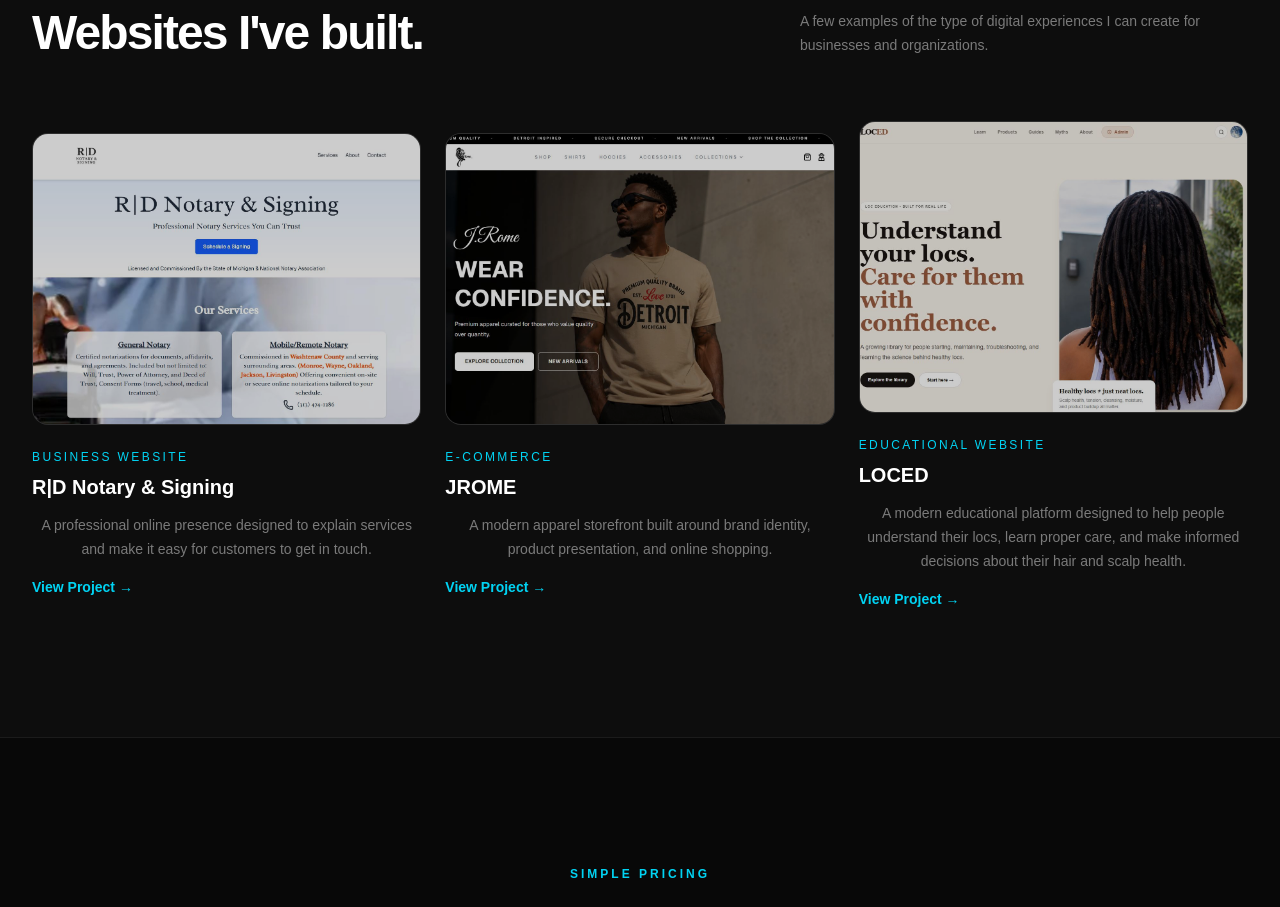
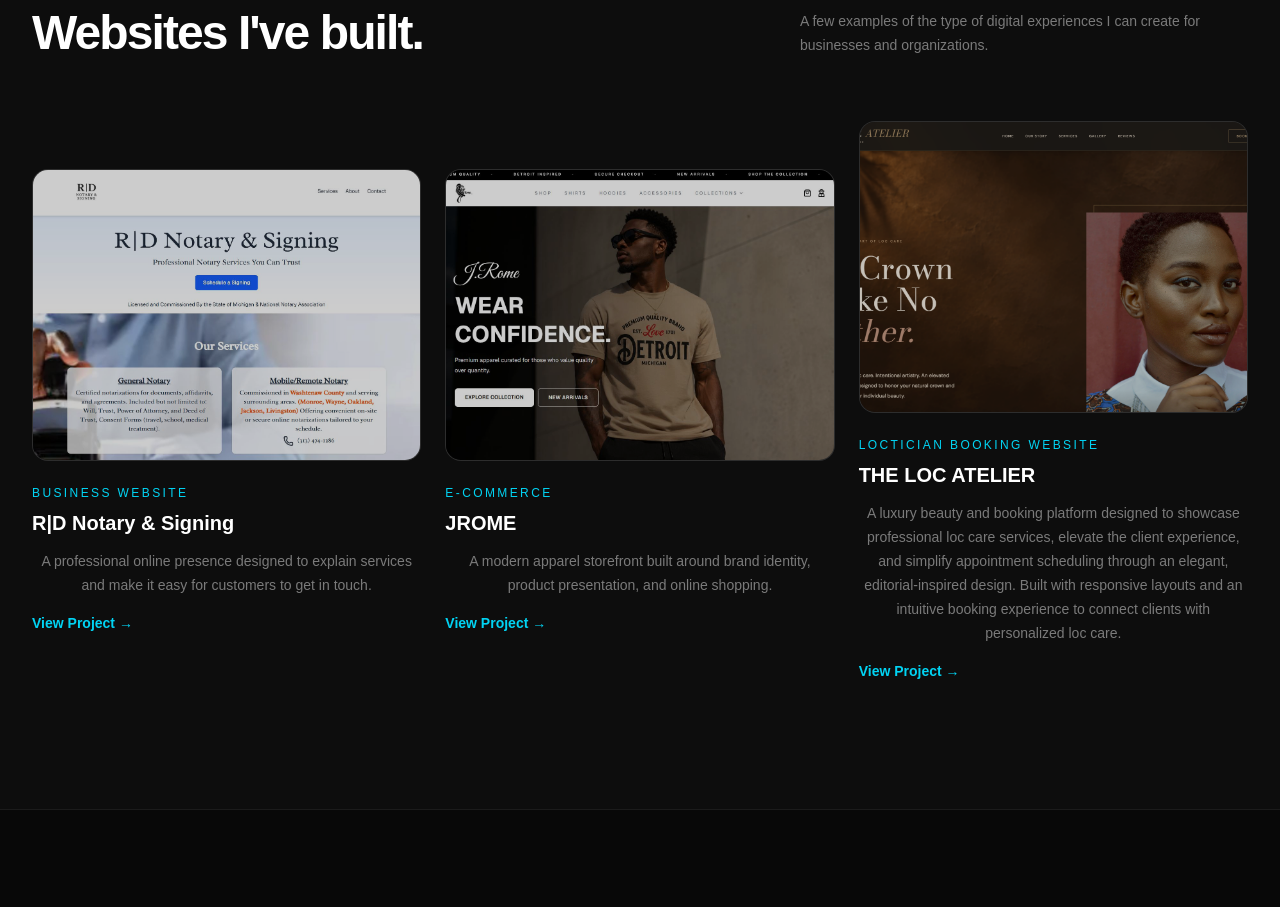
Before and after one commit to Reginald31382/web-studio-jrome, a Next.js app: page / in a window 1280 px wide. Shown: the part 4360-5267 px from the top of the page. Built offline with nearby package versions, Linux system fonts and the light colour scheme.

Commit message:
updated web page with new content

```diff
--- a/src/app/layout.tsx
+++ b/src/app/layout.tsx
@@ -29,7 +29,7 @@ export const metadata: Metadata = {
     title: "J.ROME.WEB | Websites That Do More",
     description:
       "Professional websites built around your goals, your customers, and your business.",
-    url: "https://yourdomain.com",
+    url: "https://web-studio-jrome.netlify.app",
     siteName: "J.ROME.WEB",
     type: "website",
   },
--- a/src/app/page.tsx
+++ b/src/app/page.tsx
@@ -49,7 +49,7 @@ const projects = [
     description:
       "A professional online presence designed to explain services and make it easy for customers to get in touch.",
     image: "/projects/rdnotary.jpg",
-    href: "https://rdnotary-n-signing.netlify.app/",
+    href: "https://rdnotary-n-signing.netlify.app",
   },
   {
     title: "JROME",
@@ -57,15 +57,15 @@ const projects = [
     description:
       "A modern apparel storefront built around brand identity, product presentation, and online shopping.",
     image: "/projects/jrome_stu.jpg",
-    href: "https://www.jrome-studios.com/",
+    href: "https://www.jrome-studios.com",
   },
   {
-    title: "LOCED",
-    category: "Educational Website",
+    title: "THE LOC ATELIER",
+    category: "Loctician Booking Website",
     description:
-      "A modern educational platform designed to help people understand their locs, learn proper care, and make informed decisions about their hair and scalp health.",
-    image: "/projects/loced.jpg",
-    href: "https://www.loced.org/",
+      "A luxury beauty and booking platform designed to showcase professional loc care services, elevate the client experience, and simplify appointment scheduling through an elegant, editorial-inspired design. Built with responsive layouts and an intuitive booking experience to connect clients with personalized loc care.",
+    image: "/projects/loc-atelier.png",
+    href: "https://loc-atelier.netlify.app",
   },
 ];
 
```
Also changed, not shown: public/projects/loc-atelier.png (added).
